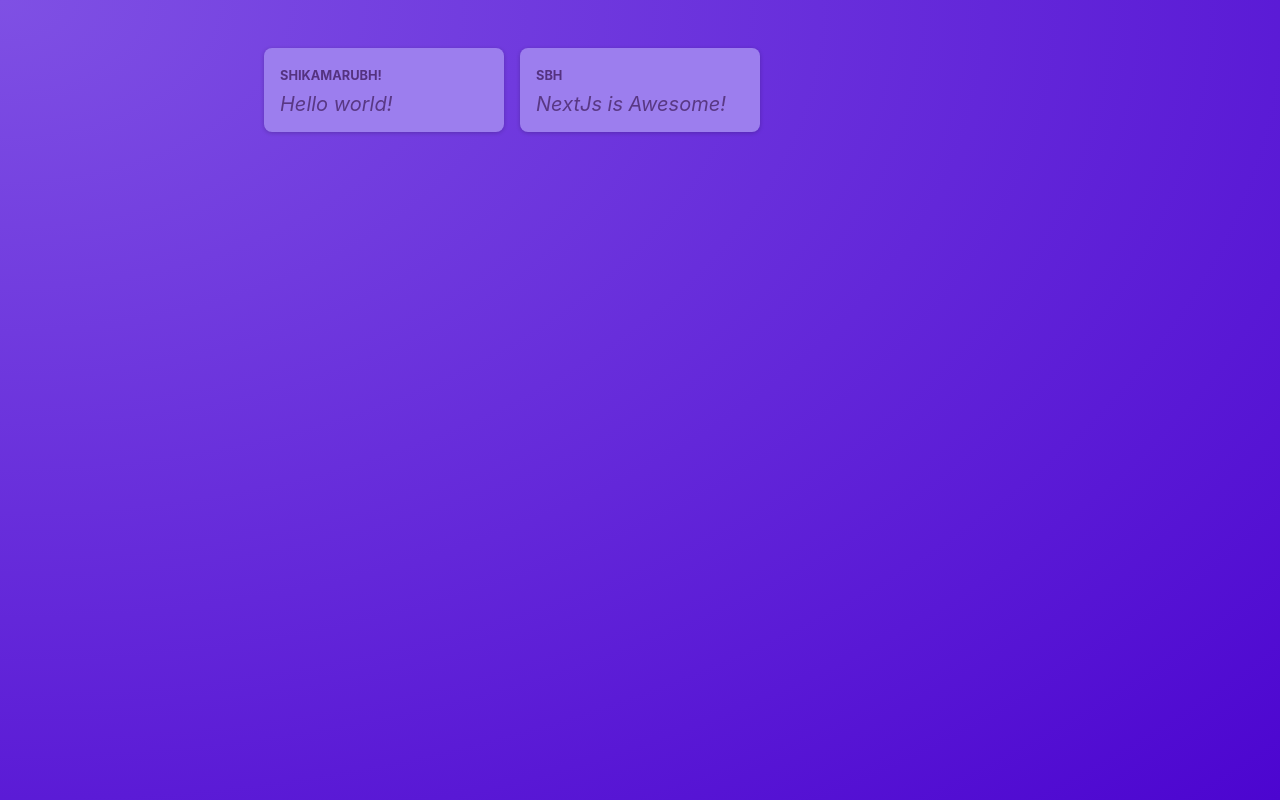
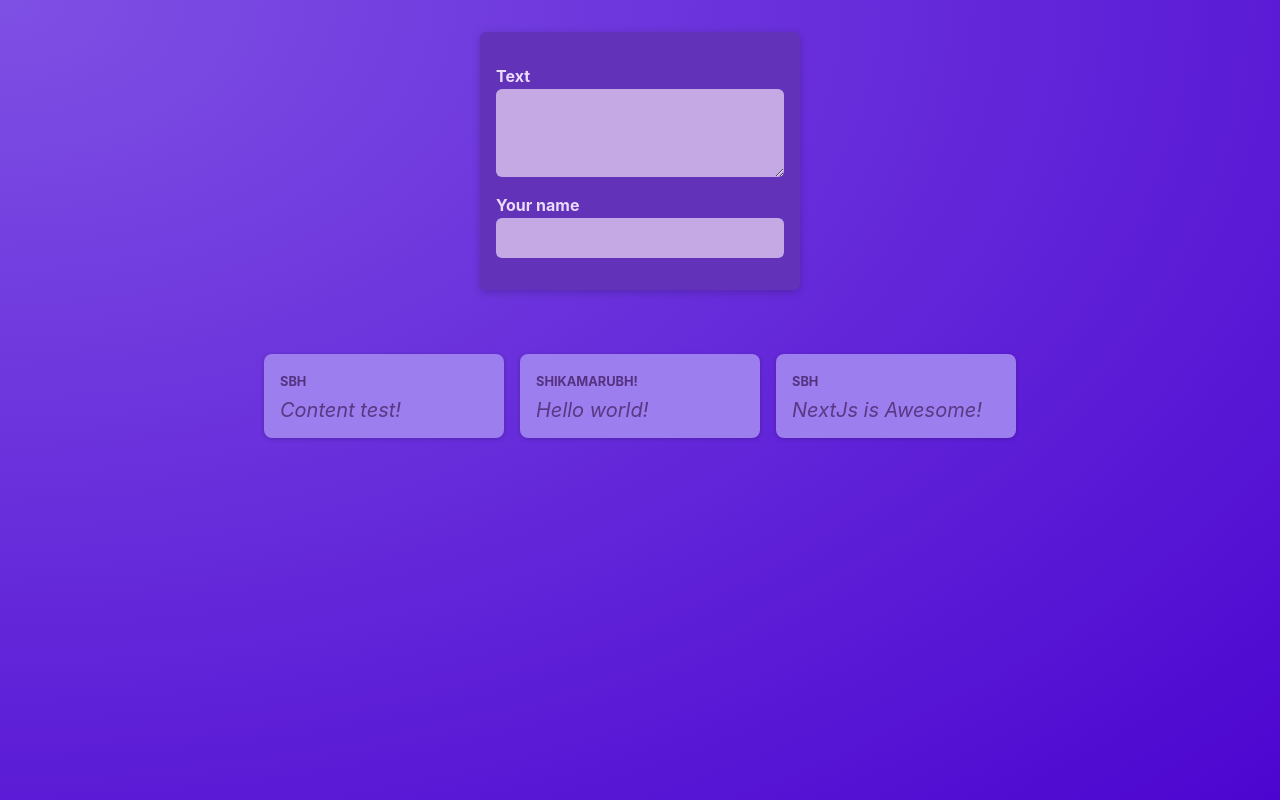
Before and after one commit to rs-quyhp/nextjs-starting-project, a React (Vite) app: page / in a window 1280 px wide. Built offline with nearby package versions, Linux system fonts and the light colour scheme.

Commit message:
24-27. states

```diff
--- /dev/null
+++ b/src/components/NewPost.component.jsx
@@ -0,0 +1,19 @@
+import classes from './NewPost.module.css';
+
+function NewPost(props) {
+  const {setName, setContent} = props
+  return (
+    <form className={classes.form}>
+      <p>
+        <label htmlFor="body">Text</label>
+        <textarea id="body" required rows={3} onChange={setName}/>
+      </p>
+      <p>
+        <label htmlFor="name">Your name</label>
+        <input type="text" id="name" required onChange={setContent} />
+      </p>
+    </form>
+  );
+}
+
+export default NewPost;
--- /dev/null
+++ b/src/components/NewPost.module.css
@@ -0,0 +1,55 @@
+.form {
+  background-color: #6233b9;
+  padding: 1rem;
+  width: 20rem;
+  margin: 2rem auto;
+  border-radius: 6px;
+  box-shadow: 0 2px 8px rgba(0, 0, 0, 0.2);
+}
+
+.form label {
+  display: block;
+  margin-bottom: 0.05rem;
+  color: #eadbfb;
+  font-weight: bold;
+}
+
+.form input,
+.form textarea {
+  display: block;
+  width: 100%;
+  font: inherit;
+  padding: 0.5rem;
+  border-radius: 6px;
+  border: none;
+  background-color: #c4a9e4;
+  color: #28262c;
+}
+
+.actions {
+  display: flex;
+  justify-content: flex-end;
+  gap: 0.5rem;
+}
+
+.actions button {
+  cursor: pointer;
+  font: inherit;
+  padding: 0.5rem 1.5rem;
+  border: none;
+  border-radius: 4px;
+  background-color: #34036c;
+  color: #e5d5f7;
+}
+
+.actions button:hover {
+  background-color: #23014a;
+}
+
+.actions button[type='button'] {
+  background-color: transparent;
+}
+
+.actions button[type='button']:hover {
+  color: #d1bee6;
+}
--- a/src/components/PostsList.component.jsx
+++ b/src/components/PostsList.component.jsx
@@ -1,17 +1,33 @@
 import Post from "./Post.component"
+import NewPost from "./NewPost.component"
 import styles from "./PostsList.module.css";
+import { useState } from "react";
 
 const PostsList = (props) => {
     const {data} = props
+    const [name, setName] = useState('SBH')
+    const [content, setContent] = useState('Content test!')
+
+    const onNameChanged = (event) => {
+        setName(event.target.value)
+    }
+
+    const onContentChanged = (event) => {
+        setContent(event.target.value)
+    }
 
     return (
+        <>
+            <NewPost setName={onNameChanged} setContent={onContentChanged}/>
             <ul className={styles.posts}>
+                <li><Post name={name} content={content}/></li>
             {data.map((item) => (
                 <li>
                     <Post name={item.name} content={item.content} />
                 </li>
             ))}
             </ul>
+        </>
     );
 }
 
```
Lines whose indentation alone changed are shown as unchanged.
